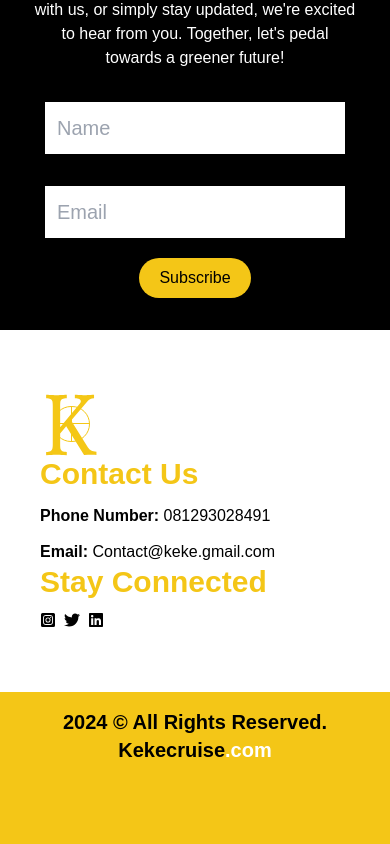
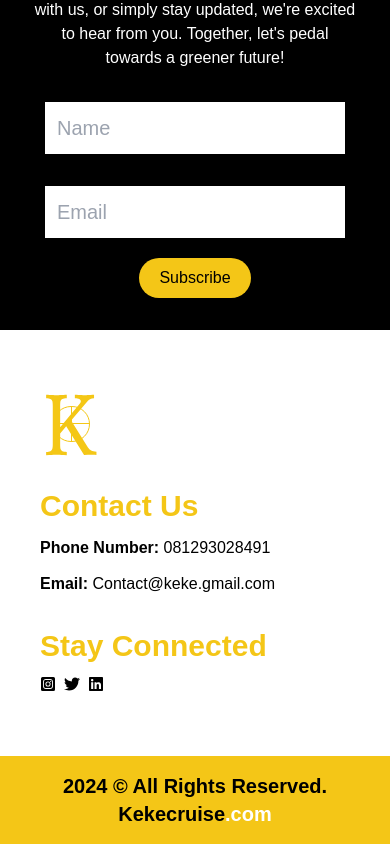
Before and after one commit to Utty007/Keke, a Next.js app: page / in a window 390 px wide. Shown: the part 4947-5791 px from the top of the page. Before the commit the page ends 5727 px from the top, so only its background shows below. Built offline with nearby package versions, Linux system fonts and the light colour scheme; a web font is replaced by a local one.

Commit message:
Update...

```diff
--- a/app/components/Footer.tsx
+++ b/app/components/Footer.tsx
@@ -18,7 +18,7 @@ function Footer() {
             <button className='px-5 py-2 bg-[#f4c617] text-black rounded-full'>Subscribe</button>
           </div>
         </div>
-        <div className='bg-white px-10 py-16 flex flex-col md:flex-row lgap-8 justify-between'>
+        <div className='bg-white px-10 py-16 flex flex-col md:flex-row gap-8 justify-between'>
           <Image src={Logo} alt='Keke Company Logo' />
           <div className='flex flex-col gap-3'>
             <h2 className='font-bold text-[#f4c617] text-3xl'>Contact Us</h2>
```
